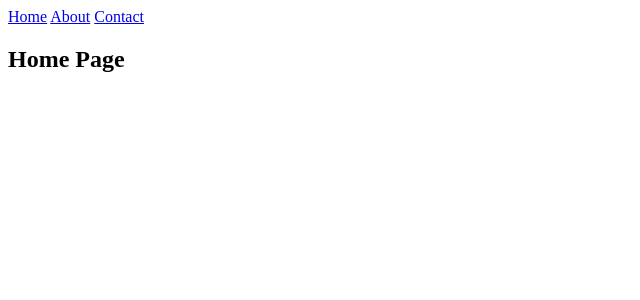
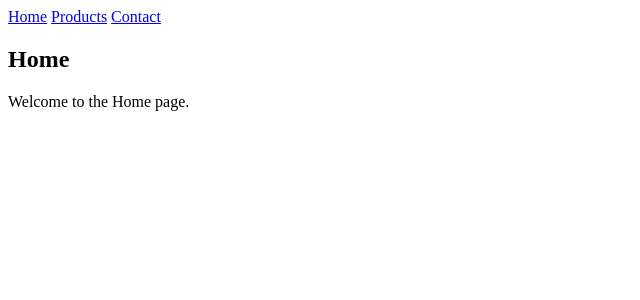
Before and after one commit to abdullahshabir31/React-Learning, a React (Vite) app: page / in a window 1280 px wide. Shown: the top 300 px of the page, without its empty margins (0-640 px from the left). Built offline with nearby package versions, Linux system fonts and the light colour scheme.

Commit message:
Add React Router navigation example

```diff
--- /dev/null
+++ b/src/11-React-Router/02-navigation.jsx
@@ -0,0 +1,47 @@
+import { BrowserRouter, Link, Route, Routes } from "react-router-dom";
+
+function Home() {
+  return (
+    <div>
+      <h2>Home</h2>
+      <p>Welcome to the Home page.</p>
+    </div>
+  );
+}
+
+function Products() {
+  return (
+    <div>
+      <h2>Products</h2>
+      <p>Here are our products.</p>
+    </div>
+  );
+}
+
+function Contact() {
+  return (
+    <div>
+      <h2>Contact</h2>
+      <p>Contact us here.</p>
+    </div>
+  );
+}
+
+function Navigation() {
+  return (
+    <BrowserRouter>
+      <nav>
+        <Link to="/">Home</Link> <Link to="/products">Products</Link>{" "}
+        <Link to="/contact">Contact</Link>
+      </nav>
+
+      <Routes>
+        <Route path="/" element={<Home />} />
+        <Route path="/products" element={<Products />} />
+        <Route path="/contact" element={<Contact />} />
+      </Routes>
+    </BrowserRouter>
+  );
+}
+
+export default Navigation;
--- a/src/App.jsx
+++ b/src/App.jsx
@@ -1,7 +1,7 @@
-import BasicRouting from "./11-React-Router/01-basic-routing";
+import Navigation from "./11-React-Router/02-navigation";
 
 function App() {
-  return <BasicRouting />;
+  return <Navigation />;
 }
 
 export default App;
```
